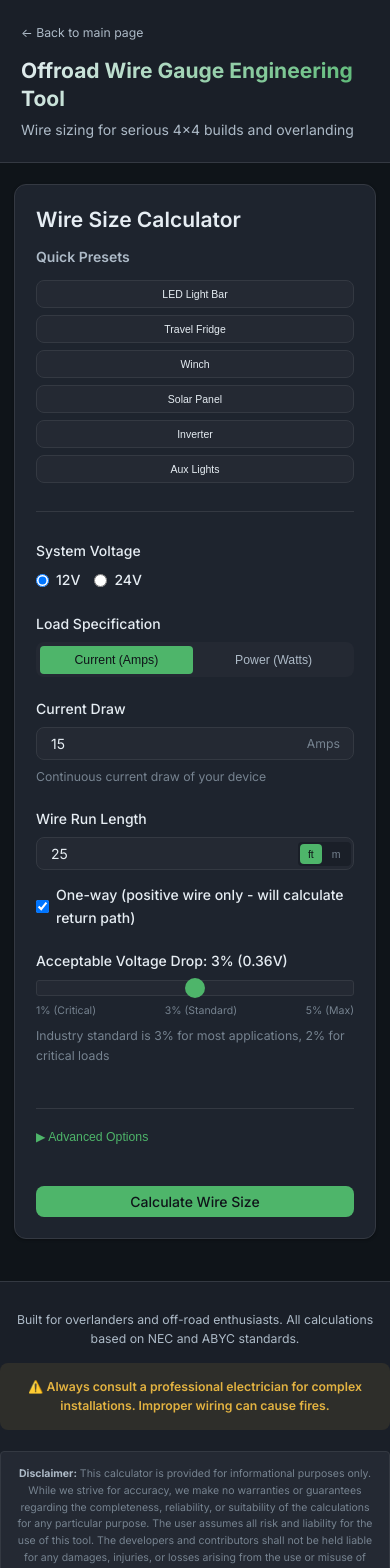
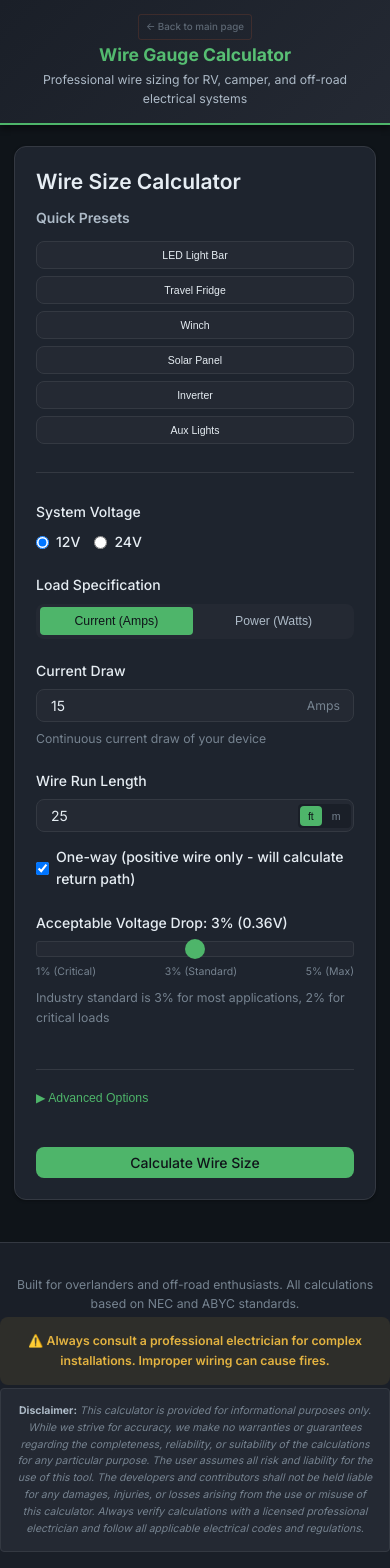
Before and after one commit to realsystem/wires, a React (Vite) app: page / in a window 390 px wide. Shown: the top 1568 px of the page. Built offline with nearby package versions, Linux system fonts and the light colour scheme.

Commit message:
Match header styling to tires tool
- Revert text back to original Wire Gauge Calculator title
- Apply same gradient background and accent border from tires
- Center header with positioned back button
- Match font sizes, spacing, and responsive behavior

```diff
--- a/src/App.jsx
+++ b/src/App.jsx
@@ -43,8 +43,8 @@ function App() {
           <div className="header-top">
             <a href="https://overlandn.com" className="back-to-main">← Back to main page</a>
           </div>
-          <h1>Offroad Wire Gauge Engineering Tool</h1>
-          <p className="tagline">Wire sizing for serious 4x4 builds and overlanding</p>
+          <h1>Wire Gauge Calculator</h1>
+          <p className="tagline">Professional wire sizing for RV, camper, and off-road electrical systems</p>
         </div>
       </header>
 
--- a/src/styles/App.css
+++ b/src/styles/App.css
@@ -6,64 +6,87 @@
   flex-direction: column;
 }
 
+/* Header */
 .app-header {
-  background: var(--color-bg-secondary);
-  border-bottom: 1px solid var(--color-border);
-  padding: var(--spacing-xl) 0;
+  background: linear-gradient(135deg, var(--color-bg-secondary) 0%, var(--color-bg-tertiary) 100%);
+  border-bottom: 2px solid var(--color-accent);
+  padding: var(--spacing-md) 0;
+  box-shadow: var(--shadow-md);
 }
 
 .header-content {
   max-width: 1200px;
   margin: 0 auto;
   padding: 0 var(--spacing-lg);
+  text-align: center;
+  position: relative;
 }
 
 .header-top {
-  margin-bottom: var(--spacing-md);
+  position: absolute;
+  left: var(--spacing-lg);
+  top: 0;
 }
 
 .back-to-main {
-  color: var(--color-text-secondary);
-  font-size: var(--font-size-sm);
-  transition: color var(--transition-fast);
+  display: inline-flex;
+  align-items: center;
+  gap: 0.25rem;
+  padding: 0.35rem 0.6rem;
+  font-size: 0.75rem;
+  font-weight: 500;
+  color: var(--color-text-muted);
+  background: transparent;
+  border: 1px solid rgba(255, 107, 53, 0.2);
+  border-radius: 3px;
+  text-decoration: none;
+  transition: all 0.2s ease;
+  opacity: 0.7;
 }
 
 .back-to-main:hover {
   color: var(--color-accent);
-  text-decoration: none;
+  background: rgba(255, 107, 53, 0.1);
+  border-color: var(--color-accent);
+  opacity: 1;
+  transform: translateX(-2px);
 }
 
 .app-header h1 {
-  font-size: var(--font-size-3xl);
+  font-size: var(--font-size-2xl);
   font-weight: 700;
-  margin-bottom: var(--spacing-sm);
-  background: linear-gradient(135deg, var(--color-text-primary), var(--color-accent));
+  margin-bottom: 0.25rem;
+  background: linear-gradient(135deg, var(--color-accent) 0%, var(--color-accent-hover) 100%);
   -webkit-background-clip: text;
   -webkit-text-fill-color: transparent;
   background-clip: text;
 }
 
 .tagline {
-  font-size: var(--font-size-lg);
+  font-size: var(--font-size-base);
   color: var(--color-text-secondary);
   margin: 0;
 }
 
+/* Main */
 .app-main {
   flex: 1;
-  padding: var(--spacing-2xl) 0;
+  padding: var(--spacing-lg) 0;
 }
 
+/* Footer */
 .app-footer {
   background: var(--color-bg-secondary);
   border-top: 1px solid var(--color-border);
   padding: var(--spacing-xl) 0;
   text-align: center;
+  margin-top: auto;
 }
 
 .app-footer p {
-  margin-bottom: var(--spacing-sm);
+  margin: var(--spacing-xs) 0;
   font-size: var(--font-size-sm);
+  color: var(--color-text-muted);
 }
 
 .app-footer .safety-warning {
@@ -72,16 +95,17 @@
   padding: var(--spacing-md);
   background: rgba(227, 179, 65, 0.1);
   border-radius: var(--radius-md);
-  margin: var(--spacing-md) auto;
+  margin: var(--spacing-xs) auto;
   max-width: 800px;
 }
 
 .app-footer .disclaimer {
   color: var(--color-text-muted);
   font-size: var(--font-size-xs);
+  font-style: italic;
   line-height: 1.6;
   max-width: 900px;
-  margin: var(--spacing-lg) auto 0;
+  margin: var(--spacing-xs) auto;
   padding: var(--spacing-md);
   background: var(--color-bg-tertiary);
   border-radius: var(--radius-sm);
@@ -90,20 +114,31 @@
 
 .app-footer .disclaimer strong {
   color: var(--color-text-secondary);
+  font-style: normal;
 }
 
 /* Responsive */
 @media (max-width: 768px) {
   .app-header {
-    padding: var(--spacing-lg) 0;
+    padding: var(--spacing-md) 0;
+  }
+
+  .header-top {
+    position: static;
+    margin-bottom: var(--spacing-xs);
+  }
+
+  .back-to-main {
+    font-size: 0.7rem;
+    padding: 0.3rem 0.5rem;
   }
 
   .app-header h1 {
-    font-size: var(--font-size-2xl);
+    font-size: var(--font-size-xl);
   }
 
   .tagline {
-    font-size: var(--font-size-base);
+    font-size: var(--font-size-sm);
   }
 
   .app-main {
```
